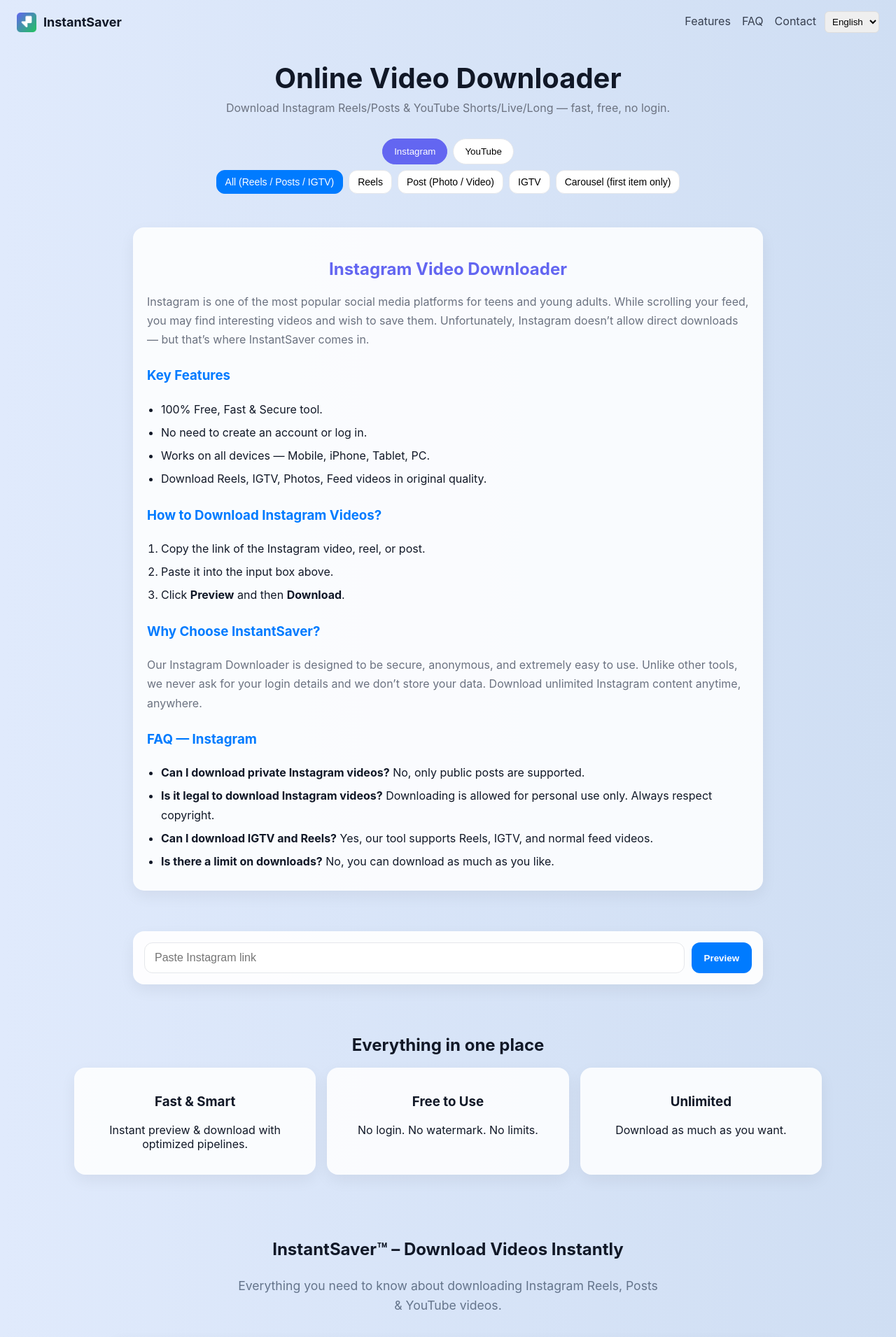
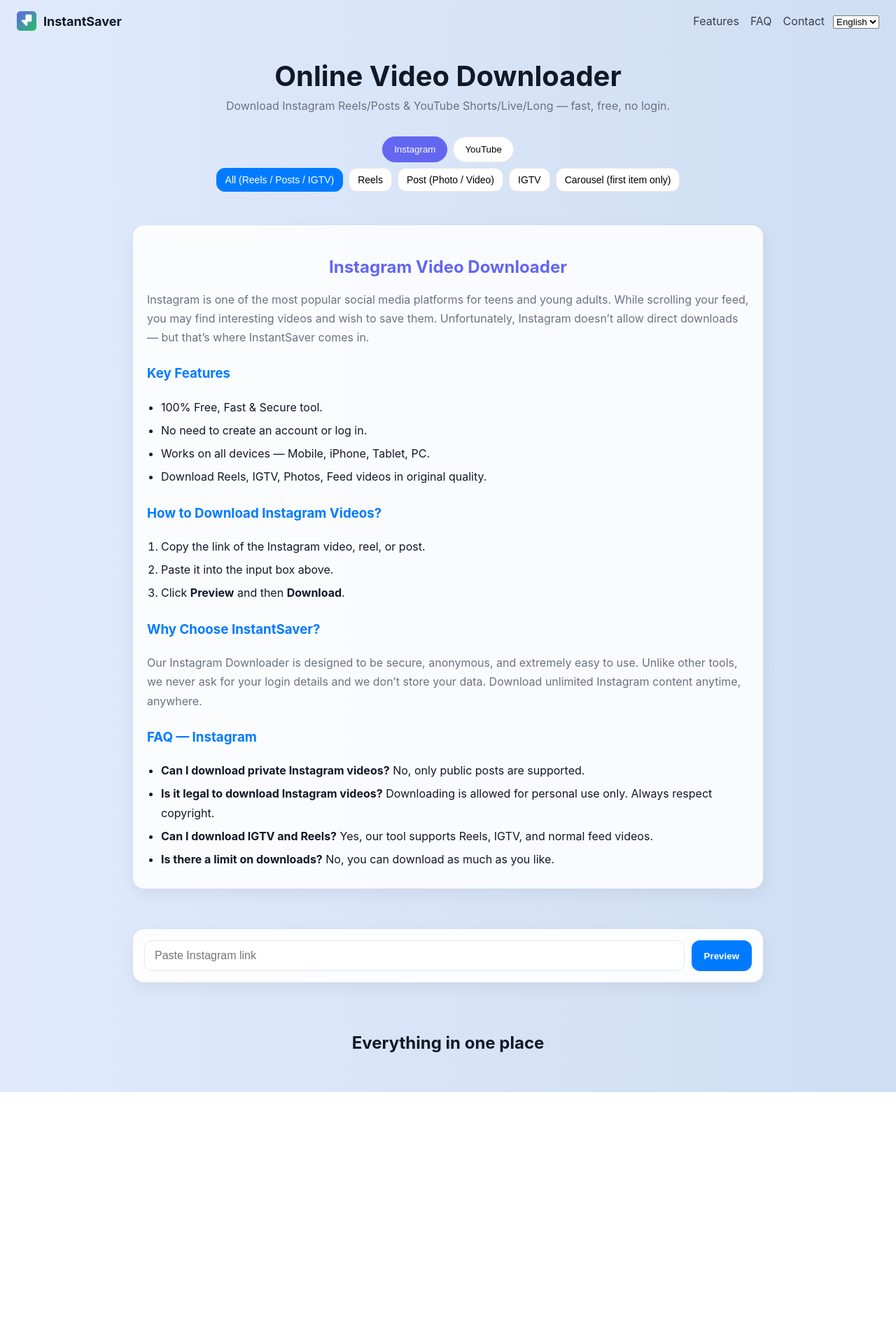
Before and after one commit to PRATIKGITTE/InstantSaver, a React (Create React App) app in the folder frontend/: page / in a window 1280 px wide. Shown: the top 1911 px of the page at 70% size. After the commit the page ends 1561 px from the top, so only its background shows below. Built offline with nearby package versions, Linux system fonts and the light colour scheme.

Commit message:
Update App.js

```diff
--- a/frontend/src/App.js
+++ b/frontend/src/App.js
@@ -1,6 +1,6 @@
 // src/App.js
 import React, { useState } from "react";
-import { HashRouter as Router, Routes, Route } from "react-router-dom";
+import { BrowserRouter as Router, Routes, Route, Link } from "react-router-dom";
 import { useTranslation } from "react-i18next";
 import { Helmet } from "react-helmet";
 
@@ -34,9 +34,9 @@
   { id: "long", label: "Long Video" }
 ];
 
-/* ===================== APP ===================== */
+/* ===================== HOME PAGE ===================== */
 
-export default function App() {
+function Home() {
   const { t, i18n } = useTranslation();
 
   const [platform, setPlatform] = useState("instagram");
@@ -48,63 +48,32 @@
   const [previewUsername, setPreviewUsername] = useState("");
 
   return (
-    <Router>
+    <div className="app">
       <Helmet>
-        <title>
-          {t("app_title", "InstantSaver")} –{" "}
-          {t("hero_title", "Online Video Downloader")}
-        </title>
-
+        <title>InstantSaver – Online Video Downloader</title>
         <meta
           name="description"
-          content={t(
-            "hero_desc",
-            "Download Instagram Reels, Posts & YouTube Shorts, Live or Long videos. Fast, free & no login required."
-          )}
+          content="Download Instagram Reels, Posts & YouTube Shorts, Live or Long videos. Fast, free & no login."
         />
-
-        <meta
-          name="keywords"
-          content="InstantSaver, Instagram downloader, Reels downloader, YouTube downloader, Shorts downloader"
-        />
-
         <link rel="canonical" href="https://instantsaver.in/" />
-        <link rel="alternate" hrefLang="en" href="/" />
       </Helmet>
 
-      <Routes>
-        {/* ================= HOME ================= */}
-        <Route
-          path="/"
-          element={
-            <div className="app">
       {/* ================= HEADER ================= */}
       <header className="nav">
         <div className="brand">
-                  <img
-                    src="/logo.png"
-                    className="logo"
-                    alt={t("app_title", "InstantSaver")}
-                  />
-                  <span>{t("app_title", "InstantSaver")}</span>
+          <img src="/logo.png" className="logo" alt="InstantSaver" />
+          <span>InstantSaver</span>
         </div>
 
         <nav className="links">
-                  <a href="#features">{t("nav_features", "Features")}</a>
-                  <a href="#faq">{t("nav_faq", "FAQ")}</a>
-                  <a href="#/contact">{t("nav_contact", "Contact")}</a>
+          <a href="#features">Features</a>
+          <Link to="/faq">FAQ</Link>
+          <Link to="/contact">Contact</Link>
 
-                  {/* Language Switch */}
           <select
-                    aria-label="Language"
             value={i18n.language}
             onChange={(e) => i18n.changeLanguage(e.target.value)}
-                    style={{
-                      marginLeft: 12,
-                      padding: 6,
-                      borderRadius: 6,
-                      border: "1px solid #ddd"
-                    }}
+            style={{ marginLeft: 12 }}
           >
             <option value="en">English</option>
             <option value="hi">हिंदी</option>
@@ -114,22 +83,17 @@
 
       {/* ================= HERO ================= */}
       <section className="hero">
-                <h1>{t("hero_title", "Online Video Downloader")}</h1>
+        <h1>Online Video Downloader</h1>
         <p>
-                  {t(
-                    "hero_desc",
-                    "Download Instagram Reels/Posts & YouTube Shorts/Live/Long — fast, free, no login."
-                  )}
+          Download Instagram Reels/Posts & YouTube Shorts/Live/Long — fast, free,
+          no login.
         </p>
 
-                {/* Platform Tabs */}
         <div className="tabs">
           {TABS.map((tab) => (
             <button
               key={tab.id}
-                      className={`tab ${
-                        platform === tab.id ? "active" : ""
-                      }`}
+              className={`tab ${platform === tab.id ? "active" : ""}`}
               onClick={() => setPlatform(tab.id)}
             >
               {tab.label}
@@ -137,15 +101,12 @@
           ))}
         </div>
 
-                {/* Instagram Options */}
         {platform === "instagram" && (
           <div className="subtabs">
             {IG_TYPES.map((type) => (
               <button
                 key={type.id}
-                        className={`subtab ${
-                          igType === type.id ? "active" : ""
-                        }`}
+                className={`subtab ${igType === type.id ? "active" : ""}`}
                 onClick={() => setIgType(type.id)}
               >
                 {type.label}
@@ -155,15 +116,12 @@
           </div>
         )}
 
-                {/* YouTube Options */}
         {platform === "youtube" && (
           <div className="subtabs">
             {YT_TYPES.map((type) => (
               <button
                 key={type.id}
-                        className={`subtab ${
-                          ytType === type.id ? "active" : ""
-                        }`}
+                className={`subtab ${ytType === type.id ? "active" : ""}`}
                 onClick={() => setYtType(type.id)}
               >
                 {type.label}
@@ -173,7 +131,6 @@
           </div>
         )}
 
-                {/* Downloader Form */}
         <DownloaderForm
           platform={platform}
           igType={igType}
@@ -183,25 +140,10 @@
           setPreviewUsername={setPreviewUsername}
         />
 
-                {/* Preview */}
         {previewUrl && (
           <div className="preview">
-                    <h3>{t("preview_title", "Preview")}</h3>
-
-                    {platform === "instagram" && previewUsername && (
-                      <p className="username">
-                        {t("posted_by", "Posted by")} @{previewUsername}
-                      </p>
-                    )}
-
-                    <video
-                      controls
-                      width="100%"
-                      style={{
-                        borderRadius: "12px",
-                        marginTop: "15px"
-                      }}
-                    >
+            <h3>Preview</h3>
+            <video controls width="100%">
               <source
                 src={previewUrl}
                 type={`video/${previewFormat || "mp4"}`}
@@ -213,53 +155,43 @@
 
       {/* ================= FEATURES ================= */}
       <section id="features" className="features">
-                <h2>{t("features_title", "Everything in one place")}</h2>
+        <h2>Everything in one place</h2>
+      </section>
+    </div>
+  );
+}
 
-                <div className="feature-grid">
-                  <div className="card">
-                    <h3>Fast & Smart</h3>
-                    <p>Instant preview & download with optimized pipelines.</p>
-                  </div>
-                  <div className="card">
-                    <h3>Free to Use</h3>
-                    <p>No login. No watermark. No limits.</p>
-                  </div>
-                  <div className="card">
-                    <h3>Unlimited</h3>
-                    <p>Download as much as you want.</p>
-                  </div>
-                </div>
-              </section>
+/* ===================== APP ROUTER ===================== */
 
+export default function App() {
+  return (
+    <Router>
+      <Routes>
+        <Route path="/" element={<Home />} />
+        <Route
+          path="/faq"
+          element={
+            <>
+              <Helmet>
+                <title>FAQ – InstantSaver</title>
+                <link rel="canonical" href="https://instantsaver.in/faq" />
+              </Helmet>
               <FAQ />
-
-              {/* ================= FOOTER ================= */}
-              <footer className="footer">
-                <div className="footer-brand">
-                  <img
-                    src="/logo.png"
-                    className="logo small"
-                    alt={t("app_title", "InstantSaver")}
-                  />
-                  <strong>{t("app_title", "InstantSaver")}</strong>
-                </div>
-
-                <p>
-                  © {new Date().getFullYear()} InstantSaver. All rights reserved.
-                </p>
-
-                <p className="disclaimer">
-                  Downloads are fetched from public CDNs. Please respect platform
-                  terms.
-                </p>
-              </footer>
-            </div>
+            </>
           }
         />
-
-        {/* ================= STATIC ROUTES ================= */}
-        <Route path="/faq" element={<FAQ />} />
-        <Route path="/contact" element={<Contact />} />
+        <Route
+          path="/contact"
+          element={
+            <>
+              <Helmet>
+                <title>Contact – InstantSaver</title>
+                <link rel="canonical" href="https://instantsaver.in/contact" />
+              </Helmet>
+              <Contact />
+            </>
+          }
+        />
       </Routes>
     </Router>
   );
```
Lines whose indentation alone changed are shown as unchanged.
